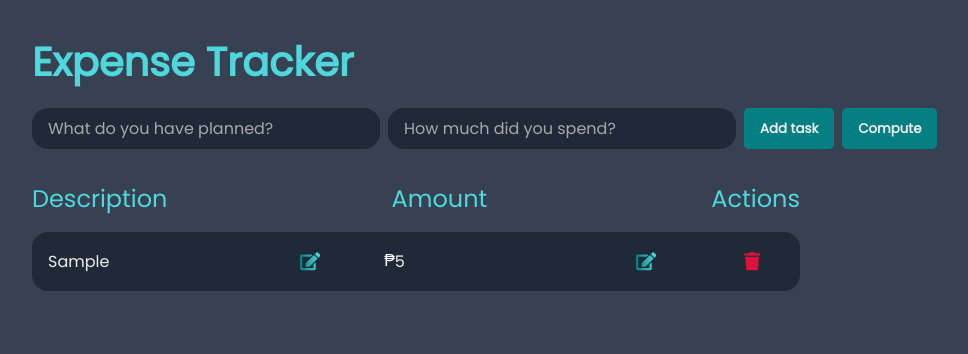
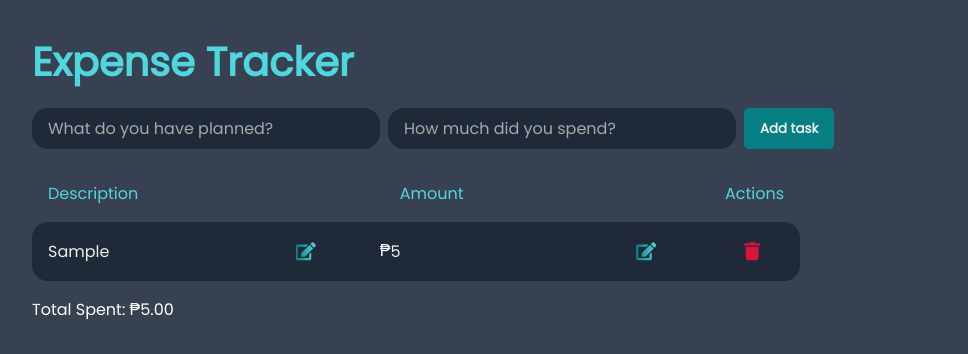
Before and after one commit to kiandalevillareal/expense-tracker, a plain HTML site: page index.html in a window 1280 px wide. Both pictures are taken after typing "Sample", "5" into the empty fields and a click on the input "Add task". Shown: the whole page, without its empty margins (224-1192 px from the left). Drawn offline with Linux system fonts and the light colour scheme.

Commit message:
added: total amount computation

```diff
--- a/index.css
+++ b/index.css
@@ -71,7 +71,7 @@ input[type="number"]::-webkit-outer-spin-button {
 	margin-right: .5rem;
 }
 
-#add-button, #compute-button {
+#add-button{
 	background-color: var(--oceanblue);
 	border-radius: .3rem;
 	padding: .5rem 1rem;
@@ -81,7 +81,7 @@ input[type="number"]::-webkit-outer-spin-button {
 	font-weight: 600;
 }
 
-#add-button:hover, #compute-button:hover {
+#add-button:hover {
 	transform: scale(1.05);
 	transition: .1s;
 }
@@ -100,11 +100,11 @@ main {
 .task-container .headers{
 	display: flex;
 	justify-content: space-between;
-	text-align: center;
+	padding: 0 1rem;
 }
 
 .task-container h2 {
-	font-size: 1.5rem;
+	font-size: 1rem;
 	font-weight: 300;
 	color: var(--lightblue);
 	margin-bottom: 1rem;
@@ -143,8 +143,6 @@ main {
 .task .content .amount-wrapper{
 	display: flex;
 	justify-content: space-between;
-	width: 100%;
-	/* padding: 1rem; */
 }
 
 .task .content .task-wrapper .edit-task,
--- a/index.html
+++ b/index.html
@@ -27,7 +27,6 @@
           placeholder="How much did you spend?"
         />
         <input type="submit" id="add-button" value="Add task" />
-        <input type="button" id="compute-button" value="Compute" />
       </form>
     </header>
     <main>
@@ -50,6 +49,9 @@
             </div>
           </div> -->
         </div>
+        <div id="total-spent">
+          Total Amount: 0
+        </div>
       </section>
     </main>
 
--- a/index.js
+++ b/index.js
@@ -3,21 +3,17 @@ window.addEventListener('load', () => {
 	const inputTask = document.querySelector('#input-task');
 	const inputAmount = document.querySelector('#input-amount');
 	const taskList = document.querySelector('#task-list');
+	const totalSpent = document.querySelector('#total-spent');
+
+	let total = 0;
 
 	form.addEventListener('submit', (e) => {
 		e.preventDefault();
 
-		// const computeContainer = document.querySelector('#compute-container');
-		// const computeButton = document.createElement('input');
-		// computeButton.classList.add('compute-button');
-		// computeButton.type = 'button';
-		// computeButton.value = 'Compute';
-		// computeContainer.append(computeButton);
+		const task = inputTask.value;
+		var amount = parseFloat(inputAmount.value);
 
-		const task = inputTask.value;
-		const amount = inputAmount.value;
-
-		if(!task || !amount){
+		if(!task || isNaN(amount)){
 			alert("Please complete the input");
 			return;
 		}
@@ -76,12 +72,14 @@ window.addEventListener('load', () => {
 		taskContent.append(amountWrapper);
 		taskEl.append(taskContent);
 		taskList.append(taskEl);
-		// actions.append(editButton);
 		actions.append(deleteButton);
 		taskEl.append(actions);
 
 		inputTask.value = "";
 		inputAmount.value = "";
+
+		total += amount;
+		totalSpent.textContent = 'Total Spent: ₱' + total.toFixed(2);
 
 		editTaskButton.addEventListener('click', () => {
 			if (editTaskButton.innerHTML.toLowerCase().includes('edit')) {
```
